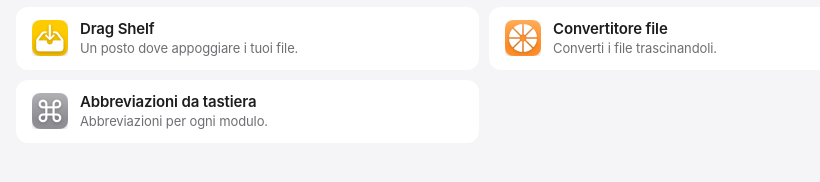
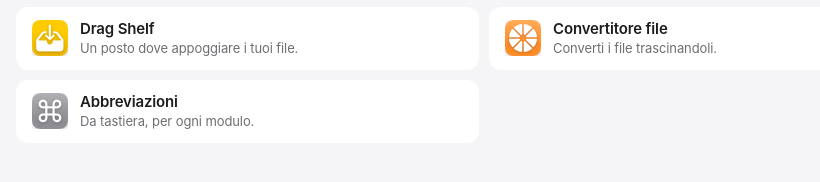
Before and after one commit to AlexanderBeef/smart-center-releases, a plain HTML site: page docs/it/index.html in a window 1280 px wide. Shown: the part 2529-2711 px from the top of the page, without its empty margins (156-976 px from the left). Drawn offline with Linux system fonts and the light colour scheme.

Commit message:
Italian page: "Abbreviazioni"
Co-Authored-By: Claude Opus 5.5 <noreply@anthropic.com>

```diff
--- a/docs/it/index.html
+++ b/docs/it/index.html
@@ -279,7 +279,7 @@
         <div class="tile"><img src="../assets/modules/dynamic-island.png" alt=""><div><h4>Dynamic Notch</h4><p>Rendi utile il notch.</p></div></div>
         <div class="tile"><img src="../assets/modules/shelf.png" alt=""><div><h4>Drag Shelf</h4><p>Un posto dove appoggiare i tuoi file.</p></div></div>
         <div class="tile"><img src="../assets/modules/file-converter.png" alt=""><div><h4>Convertitore file</h4><p>Converti i file trascinandoli.</p></div></div>
-        <div class="tile"><img src="../assets/modules/keyboard-shortcuts.png" alt=""><div><h4>Abbreviazioni da tastiera</h4><p>Abbreviazioni per ogni modulo.</p></div></div>
+        <div class="tile"><img src="../assets/modules/keyboard-shortcuts.png" alt=""><div><h4>Abbreviazioni</h4><p>Da tastiera, per ogni modulo.</p></div></div>
       </div>
     </div>
   </div>
```
